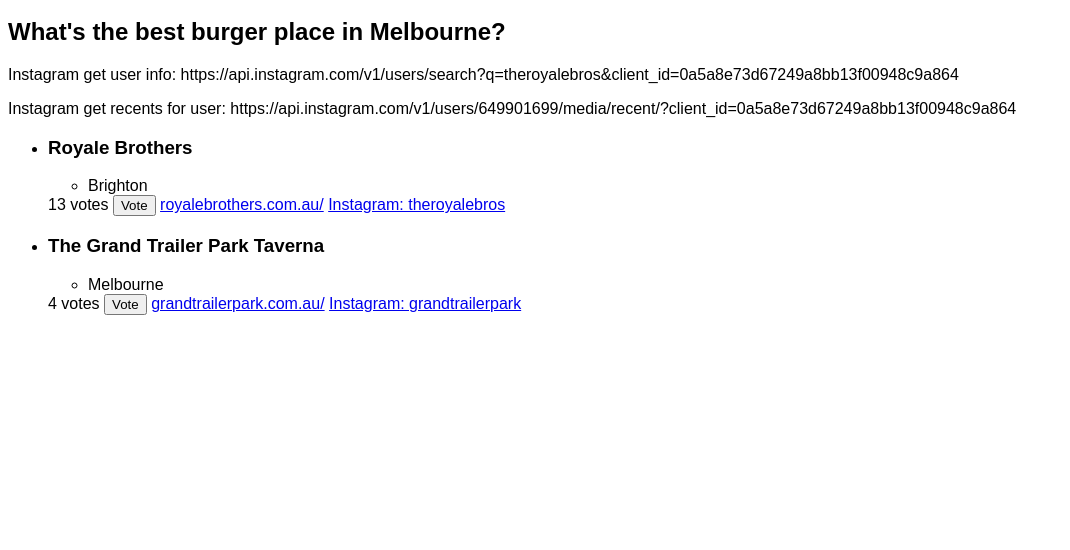
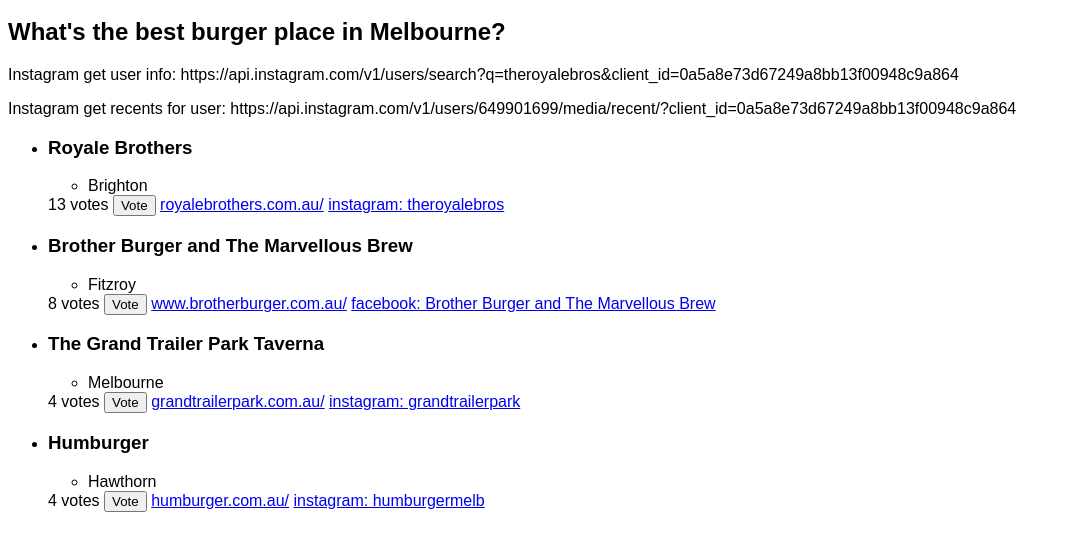
Before and after one commit to kmb64/best-in-melbourne, a website: page app/index.html at #/burgers in a window 1280 px wide. Shown: the part 98-648 px from the top of the page, without its empty margins (0-1070 px from the left). Drawn offline with nearby package versions, Linux system fonts and the light colour scheme; some packages are replaced by stand-ins of ours; files that its build step writes are made by us from their sources.

Commit message:
More burgers and order by votes.

```diff
--- a/app/scripts/controllers/burger.js
+++ b/app/scripts/controllers/burger.js
@@ -17,12 +17,13 @@
           name : 'royalebrothers.com.au/',
           link : 'http://royalebrothers.com.au/'
         },
-        social : {
-          instagram : {
-            name : 'theroyalebros',
-            link : 'https://instagram.com/theroyalebros/'
+        social : [
+          {
+            channel: 'instagram',
+            name: 'theroyalebros',
+            link: 'https://instagram.com/theroyalebros/'
           }
-        },
+        ],
         venues: [
           {
             address: 'Rear 1 Church Street',
@@ -39,12 +40,13 @@
           name : 'grandtrailerpark.com.au/',
           link : 'http://www.grandtrailerpark.com.au/'
         },
-        social : {
-          instagram : {
-            name : 'grandtrailerpark',
-            link : 'https://instagram.com/grandtrailerpark/'
+        social : [
+          {
+            channel: 'instagram',
+            name: 'grandtrailerpark',
+            link: 'https://instagram.com/grandtrailerpark/'
           }
-        },
+          ],
         venues : [
           {
             address: '87 Bourke Street',
@@ -53,6 +55,52 @@
             postcode: '3000'
           }
         ]
+      },
+      {
+        title : 'Humburger',
+        votes : 4,
+        website : {
+          name : 'humburger.com.au/',
+          link : 'http://www.humburger.com.au/'
+        },
+        social : [
+          {
+            channel : 'instagram',
+            name : 'humburgermelb',
+            link : 'https://instagram.com/humburgermelb/'
+          }
+        ],
+        venues : [
+          {
+            address: '789 Glenferrie Road',
+            suburb: 'Hawthorn',
+            state: 'VIC',
+            postcode: '3122'
+          }
+        ]
+      },
+      {
+        title : 'Brother Burger and The Marvellous Brew',
+        votes : 8,
+        website : {
+          name : 'www.brotherburger.com.au/',
+          link : 'http://www.brotherburger.com.au/'
+        },
+        social : [
+          {
+            channel : 'facebook',
+            name : 'Brother Burger and The Marvellous Brew',
+            link : 'http://www.facebook.com/brotherburger'
+          }
+        ],
+        venues : [
+          {
+            address: '413 Brunswick Street',
+            suburb: 'Fitzroy',
+            state: 'VIC',
+            postcode: '3065'
+          }
+        ]
       }
     ];
   });
--- a/app/views/burger.html
+++ b/app/views/burger.html
@@ -2,7 +2,7 @@
 <p>Instagram get user info: https://api.instagram.com/v1/users/search?q=theroyalebros&client_id=0a5a8e73d67249a8bb13f00948c9a864</p>
 <p>Instagram get recents for user: https://api.instagram.com/v1/users/649901699/media/recent/?client_id=0a5a8e73d67249a8bb13f00948c9a864</p>
 <ul>
-  <li data-ng-repeat="burgerPlace in places">
+  <li data-ng-repeat="burgerPlace in places| orderBy:'-votes'">
     <h3>{{burgerPlace.title}}</h3>
       <ul>
         <li data-ng-repeat="venue in burgerPlace.venues">{{venue.suburb}}</li>
@@ -10,6 +10,7 @@
     <span>{{burgerPlace.votes}}  votes</span>
     <button>Vote</button>
     <a href="{{burgerPlace.website.link}}">{{burgerPlace.website.name}}</a>
-    <a href="{{burgerPlace.social.instagram.link}}">Instagram: {{burgerPlace.social.instagram.name}}</a>
+    <a data-ng-repeat="socialMedia in burgerPlace.social" href="{{socialMedia.link}}">
+      {{socialMedia.channel}}: {{socialMedia.name}}</a>
   </li>
 </ul>
```
